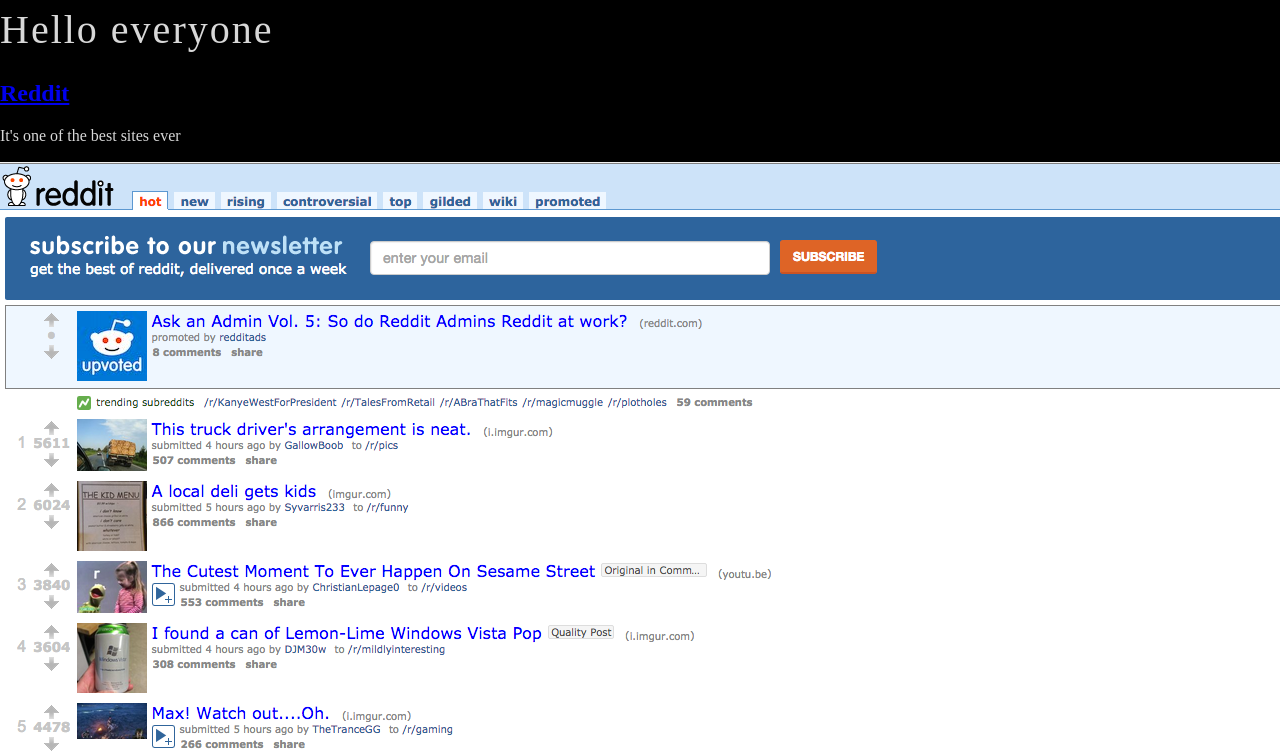
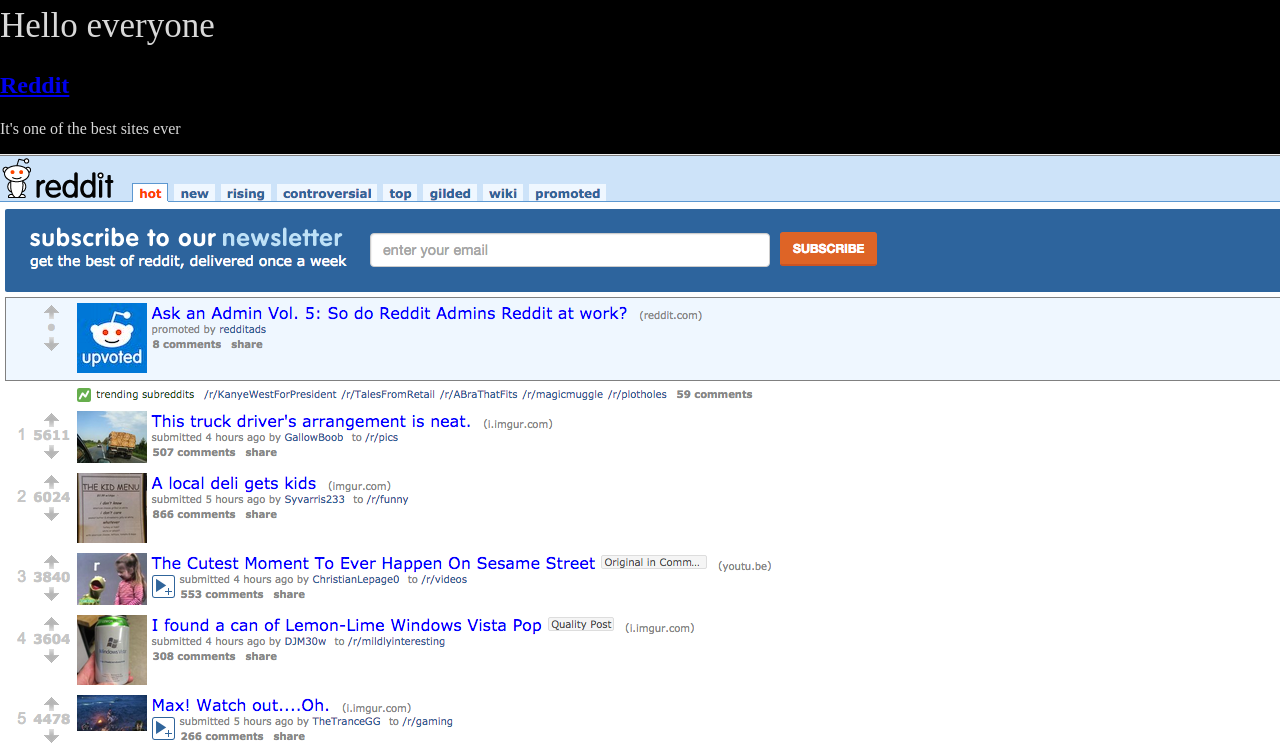
Before and after one commit to fraggler0d/rpoole6.github.io, a plain HTML site: page index.html in a window 1280 px wide. Shown: the top 752 px of the page. Drawn offline with nearby package versions, Linux system fonts and the light colour scheme.

Commit message:
font change

```diff
--- a/styles/site.css
+++ b/styles/site.css
@@ -6,9 +6,8 @@ h1 {
 	margin: 0;
 	font-style: normal;
 	font-weight: normal;
-	font-size: 40px;
+	font-size: 35px;
 	line-height: 1.5;
-	letter-spacing: .05em;
 	color: #D8D8D8;
 }
 
```
